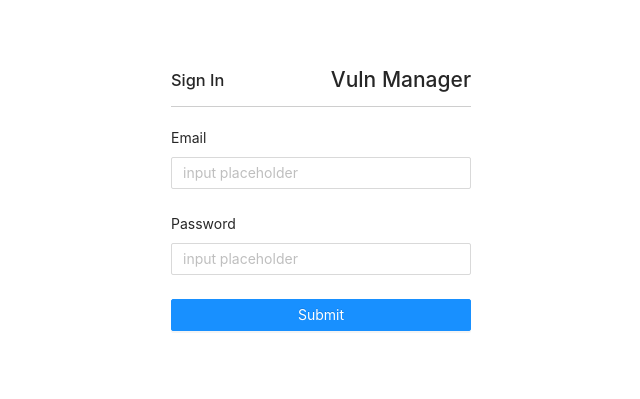
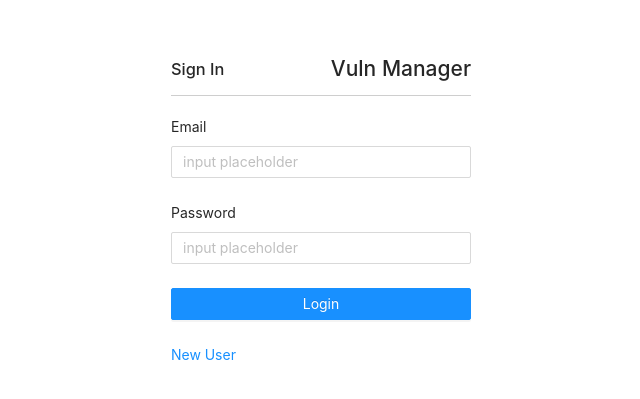
Before and after one commit to yotta0/vuln-manager, a React (Create React App) app in the folder front_end/: page /login in a window 1280 px wide. Shown: the part 191-590 px from the top of the page, without its empty margins (319-959 px from the left). Built offline with nearby package versions, Linux system fonts and the light colour scheme; the HTML template or start-up script is replaced by a standard one.

Commit message:
feat(front-end): created component props to handle AuthComponent

```diff
--- a/front_end/src/components/AuthComponent.tsx
+++ b/front_end/src/components/AuthComponent.tsx
@@ -1,24 +1,40 @@
 import {FC} from 'react'
 import {Form, Input, Button} from 'antd'
+import {Link} from 'react-router-dom'
 
-const AuthComponent:FC = () => {
+interface AuthComponentProps {
+    titleText?: string,
+    isPassword?: boolean,
+    bottonText?: string,
+    linkText?: string,
+    linkPath?: string
+}
+
+const AuthComponent:FC<AuthComponentProps> = ({
+    titleText = 'Sign In',
+    isPassword = true,
+    bottonText = 'Login',
+    linkText = 'New User',
+    linkPath = '/check-user'
+}) => {
     return <div className='login'>
         <div className="inner">
             <div className="header">
-                <h3>Sign In</h3>
+                <h3>{titleText}</h3>
                 <h2>Vuln Manager</h2>
             </div>
             <Form layout={'vertical'}>
                 <Form.Item label="Email">
                     <Input placeholder="input placeholder" type='email'/>
                 </Form.Item>
-                <Form.Item label="Password">
+                {isPassword && <Form.Item label="Password">
                     <Input placeholder="input placeholder" type='password'/>
-                </Form.Item>
+                </Form.Item>}
                 <Form.Item>
-                    <Button type="primary" block>Submit</Button>
+                    <Button type="primary" block>{bottonText}</Button>
                 </Form.Item>
             </Form>
+            <Link to={linkPath} >{linkText}</Link>
         </div>
     </div>
 }
```
